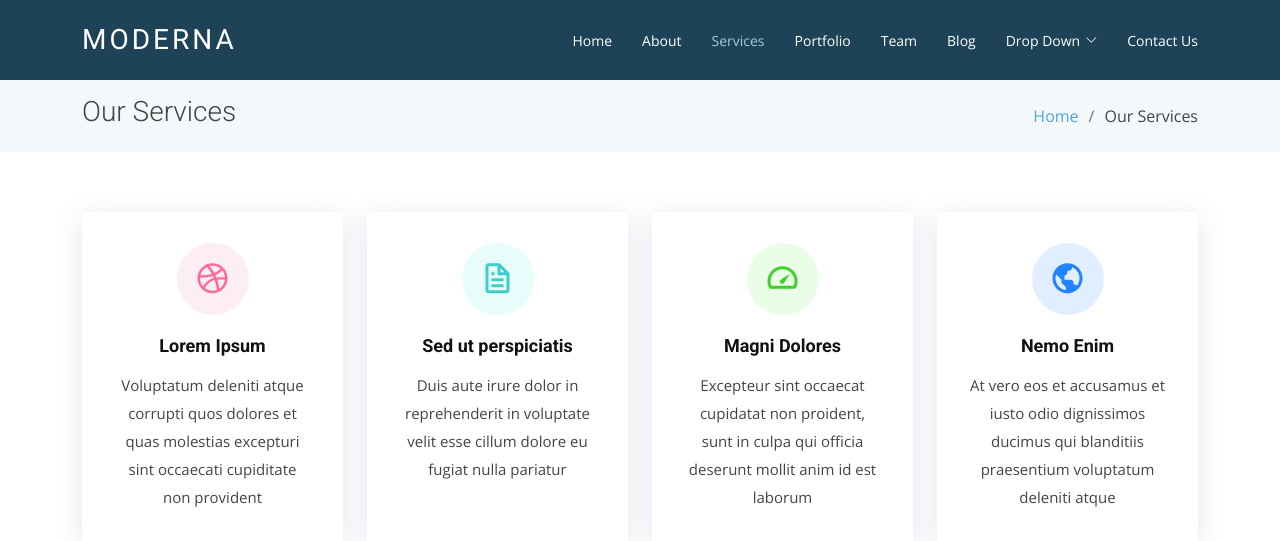
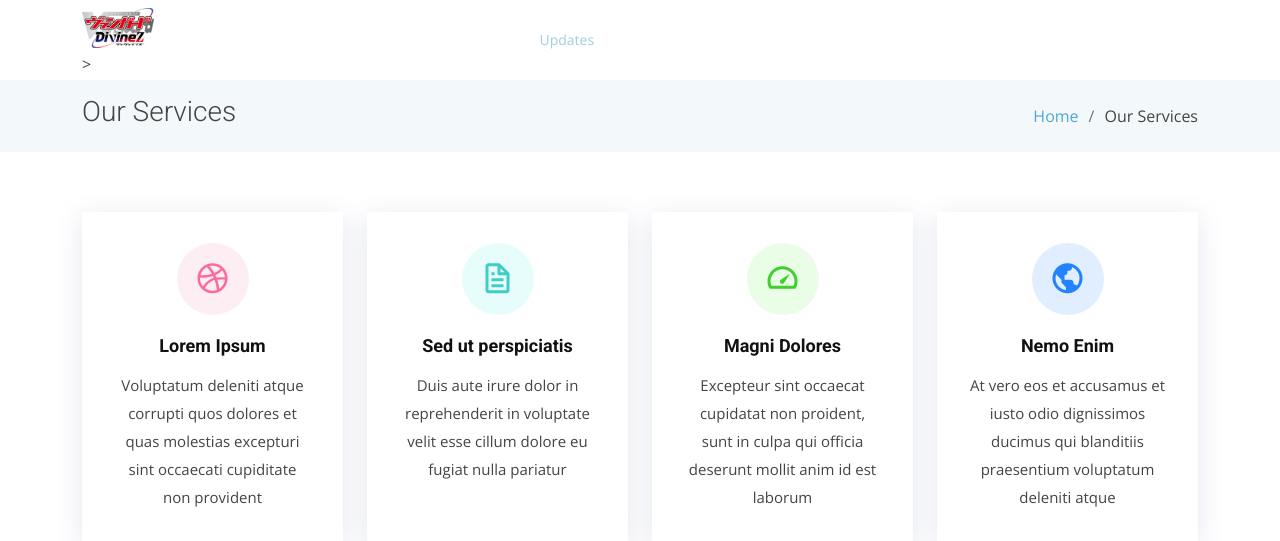
Before and after one commit to 17Saberz/website_project, a Flask app: page /updates in a window 1280 px wide. Shown: the top 541 px of the page. Run offline with Flask 3, Linux system fonts and the light colour scheme; some libraries are stand-ins or nearby versions.

Commit message:
Adjust Updates page

```diff
--- a/Web_project/templates/services.html
+++ b/Web_project/templates/updates.html
@@ -40,41 +40,37 @@
 <body>
 
   <!-- ======= Header ======= -->
-  <header id="header" class="fixed-top d-flex align-items-center ">
+  <header id="header" class="fixed-top d-flex align-items-center header-transparent">
     <div class="container d-flex justify-content-between align-items-center">
 
       <div class="logo">
-        <h1 class="text-light"><a href="index.html"><span>Moderna</span></a></h1>
+        <h1 class="text-light"><a href="{{ url_for('home') }}"><img src="{{ url_for('static', filename='img/CFVDivinez-Logo.png') }}" alt="" class="img-fluid"></a></h1>
         <!-- Uncomment below if you prefer to use an image logo -->
+        <!-- <a href="index.html"><span>Cardfight!! Vanguard Divinez</span></a> -->>
         <!-- <a href="index.html"><img src="assets/img/logo.png" alt="" class="img-fluid"></a>-->
       </div>
 
       <nav id="navbar" class="navbar">
         <ul>
-          <li><a class="" href="index.html">Home</a></li>
-          <li><a href="about.html">About</a></li>
-          <li><a class="active" href="services.html">Services</a></li>
-          <li><a href="portfolio.html">Portfolio</a></li>
-          <li><a href="team.html">Team</a></li>
-          <li><a href="blog.html">Blog</a></li>
-          <li class="dropdown"><a href="#"><span>Drop Down</span> <i class="bi bi-chevron-down"></i></a>
+          <li><a href="{{ url_for('home') }}">Home</a></li>
+          <li><a href="{{ url_for('about') }}">About</a></li>
+          <li><a class="active " href="{{ url_for('updates') }}">Updates</a></li>
+          <li><a href="{{ url_for('desires') }}">Six Dessires</a></li>
+          <li><a href="{{ url_for('team') }}">Team</a></li>
+          <li><a href="{{ url_for('blog') }}">Blog</a></li>
+          <li class="dropdown"><a href="#"><span>Fated Clash</span> <i class="bi bi-chevron-down"></i></a>
             <ul>
-              <li><a href="#">Drop Down 1</a></li>
-              <li class="dropdown"><a href="#"><span>Deep Drop Down</span> <i class="bi bi-chevron-right"></i></a>
-                <ul>
-                  <li><a href="#">Deep Drop Down 1</a></li>
-                  <li><a href="#">Deep Drop Down 2</a></li>
-                  <li><a href="#">Deep Drop Down 3</a></li>
-                  <li><a href="#">Deep Drop Down 4</a></li>
-                  <li><a href="#">Deep Drop Down 5</a></li>
-                </ul>
-              </li>
-              <li><a href="#">Drop Down 2</a></li>
-              <li><a href="#">Drop Down 3</a></li>
-              <li><a href="#">Drop Down 4</a></li>
+              <li><a href="https://cardfight.fandom.com/wiki/Akina_Myodo">Akina Myoudou</a></li>
+              <li><a href="https://cardfight.fandom.com/wiki/Nao_Inabe">Nao Inabe</a></li>
+              <li><a href="https://cardfight.fandom.com/wiki/Masanori_Iseki?wikia-footer-wiki-rec=true">Masanori Iseki</a></li>
+              <li><a href="https://cardfight.fandom.com/wiki/Mikoto_Saito?wikia-footer-wiki-rec=true">Mikoto Saitou</a></li>
+              <li><a href="https://cardfight.fandom.com/wiki/Suo_Yobitsugi?wikia-footer-wiki-rec=true">Suou Yobitsugi</a></li>
+              <li><a href="https://cardfight.fandom.com/wiki/Taizo_Kiyokura?wikia-footer-wiki-rec=true">Taizo Kiyokura</a></li>
             </ul>
           </li>
-          <li><a href="contact.html">Contact Us</a></li>
+          <li><a href="{{ url_for('contact') }}">Contact Us</a></li>
+          <li><a href="{{ url_for('login') }}">Login</a></li>
+          <li><a href="{{ url_for('register') }}">Register</a></li>
         </ul>
         <i class="bi bi-list mobile-nav-toggle"></i>
       </nav><!-- .navbar -->
--- a/Web_project/web.py
+++ b/Web_project/web.py
@@ -12,7 +12,7 @@ def about():
 
 @app.route('/updates')
 def updates():
-    return render_template("services.html")
+    return render_template("updates.html")
 
 @app.route('/six_desires')
 def desires():
```
Also changed, not shown: Web_project/templates/index.html (+5 -5 lines).
